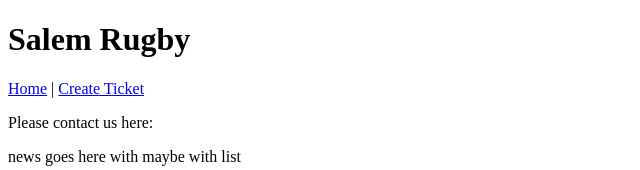
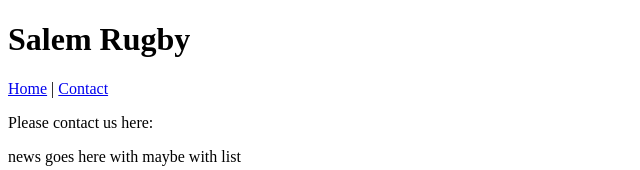
Before and after one commit to AlexGarcia2/capstone, a React app: page /#/Contact in a window 1280 px wide. Shown: the top 170 px of the page, without its empty margins (0-640 px from the left). Built offline with nearby package versions, Linux system fonts and the light colour scheme.

Commit message:
trying to add button for contact info on team page

```diff
--- a/src/components/Contact.jsx
+++ b/src/components/Contact.jsx
@@ -1,5 +1,5 @@
 import React from 'react';
-import { Link } from 'react-router-dom';
+
 
 function Contact(){
   return (
--- a/src/components/Header.jsx
+++ b/src/components/Header.jsx
@@ -5,7 +5,7 @@ function Header(){
   return (
     <div>
       <h1>Salem Rugby</h1>
-      <Link to="/">Home</Link> | <Link to="/newticket">Create Ticket</Link>
+      <Link to="/">Home</Link> | <Link to="/Contact">Contact</Link>
     </div>
   );
 }
--- a/src/components/Teams.jsx
+++ b/src/components/Teams.jsx
@@ -2,7 +2,7 @@ import React from 'react';
 import Spartans from './Spartans';
 import LostBoys from './LostBoys';
 import AttackOwls from './AttackOwls';
-
+import Contact from './Contact';
 import { Link } from 'react-router-dom';
 
 function Teams(){
@@ -19,7 +19,7 @@ function Teams(){
         <AttackOwls/>
       </div>
       <div>
-
+      <button><Link to="/Contact">Contact</Link></button>
       </div>
     </div>
   );
```
